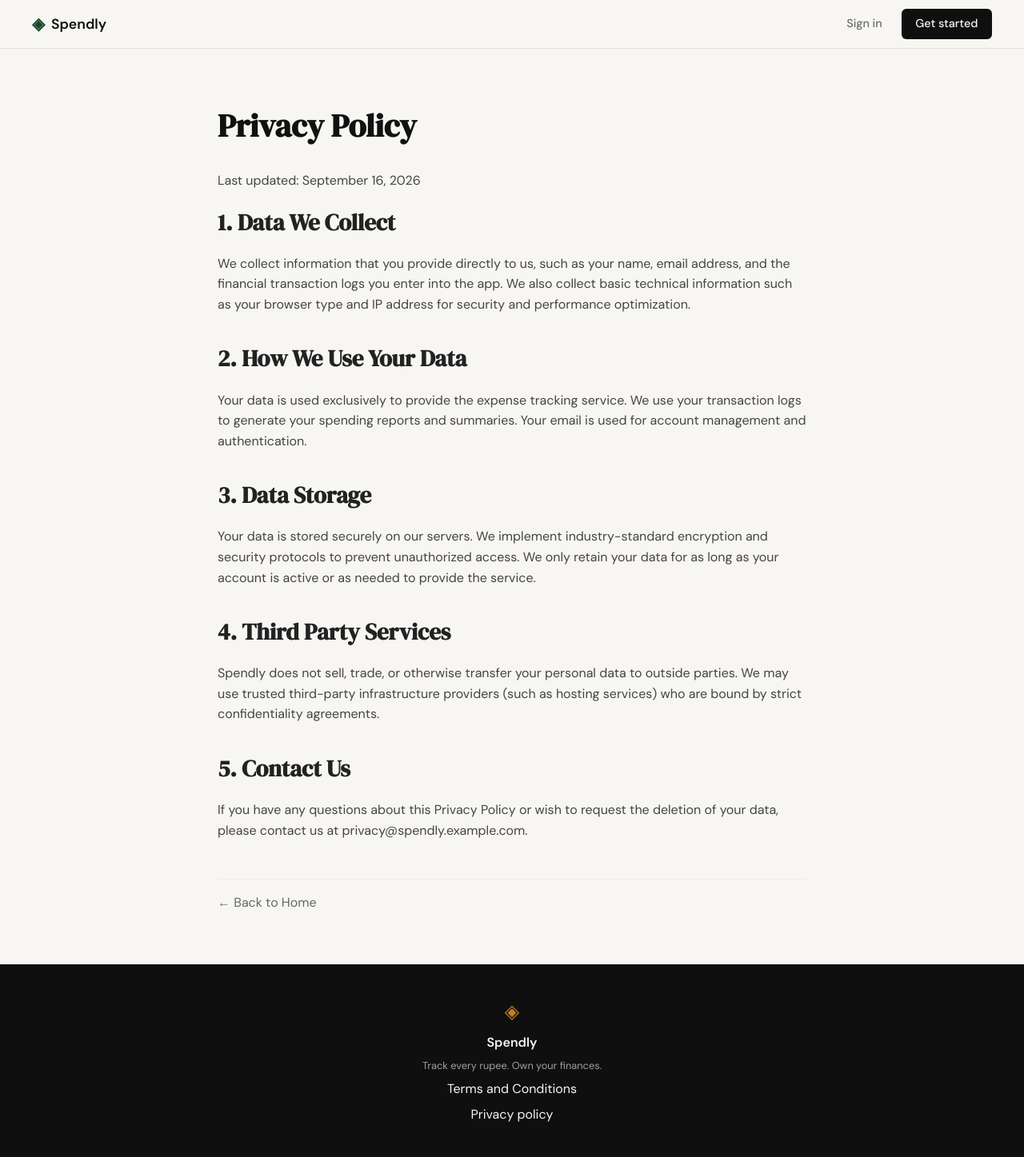
After one commit to teskilatlover123456789-cmd/learn-agentic-ai, a Flask app: page /privacy in a window 1280 px wide. The commit adds this page. Shown: the whole page at 80% size. Run offline with Flask 3, Linux system fonts and the light colour scheme.

Commit message:
landing: add privacy policy page and route
Co-Authored-By: Claude Code <noreply@anthropic.com>

```diff
--- a/app.py
+++ b/app.py
@@ -20,6 +20,16 @@ def register():
 @app.route("/login")
 def login():
     return render_template("login.html")
+
+
+@app.route("/terms")
+def terms():
+    return render_template("terms.html")
+
+
+@app.route("/privacy")
+def privacy():
+    return render_template("privacy.html")
 
 
 # ------------------------------------------------------------------ #
--- a/templates/base.html
+++ b/templates/base.html
@@ -34,8 +34,8 @@
             <span class="brand-icon">◈</span>
             <span class="footer-name">Spendly</span>
             <p class="footer-copy">Track every rupee. Own your finances.</p>
-            <a href="#">Terms and Conditions</a>
-            <a href="#">Privacy policy</a>
+            <a href="{{ url_for('terms') }}">Terms and Conditions</a>
+            <a href="{{ url_for('privacy') }}">Privacy policy</a>
         </div>
     </footer>
 
--- /dev/null
+++ b/templates/privacy.html
@@ -0,0 +1,39 @@
+{% extends "base.html" %}
+
+{% block title %}Privacy Policy — Spendly{% endblock %}
+
+{% block content %}
+<div class="terms-container" style="max-width: 800px; margin: 4rem auto; padding: 0 2rem; line-height: 1.6; color: #444;">
+    <h1 style="font-family: 'DM Serif Display', serif; font-size: 2.5rem; margin-bottom: 1.5rem; color: #111;">Privacy Policy</h1>
+    <p style="margin-bottom: 1rem;">Last updated: September 16, 2026</p>
+
+    <section style="margin-bottom: 2rem;">
+        <h2 style="font-family: 'DM Serif Display', serif; font-size: 1.8rem; margin-bottom: 1rem; color: #222;">1. Data We Collect</h2>
+        <p>We collect information that you provide directly to us, such as your name, email address, and the financial transaction logs you enter into the app. We also collect basic technical information such as your browser type and IP address for security and performance optimization.</p>
+    </section>
+
+    <section style="margin-bottom: 2rem;">
+        <h2 style="font-family: 'DM Serif Display', serif; font-size: 1.8rem; margin-bottom: 1rem; color: #222;">2. How We Use Your Data</h2>
+        <p>Your data is used exclusively to provide the expense tracking service. We use your transaction logs to generate your spending reports and summaries. Your email is used for account management and authentication.</p>
+    </section>
+
+    <section style="margin-bottom: 2rem;">
+        <h2 style="font-family: 'DM Serif Display', serif; font-size: 1.8rem; margin-bottom: 1rem; color: #222;">3. Data Storage</h2>
+        <p>Your data is stored securely on our servers. We implement industry-standard encryption and security protocols to prevent unauthorized access. We only retain your data for as long as your account is active or as needed to provide the service.</p>
+    </section>
+
+    <section style="margin-bottom: 2rem;">
+        <h2 style="font-family: 'DM Serif Display', serif; font-size: 1.8rem; margin-bottom: 1rem; color: #222;">4. Third Party Services</h2>
+        <p>Spendly does not sell, trade, or otherwise transfer your personal data to outside parties. We may use trusted third-party infrastructure providers (such as hosting services) who are bound by strict confidentiality agreements.</p>
+    </section>
+
+    <section style="margin-bottom: 2rem;">
+        <h2 style="font-family: 'DM Serif Display', serif; font-size: 1.8rem; margin-bottom: 1rem; color: #222;">5. Contact Us</h2>
+        <p>If you have any questions about this Privacy Policy or wish to request the deletion of your data, please contact us at privacy@spendly.example.com.</p>
+    </section>
+
+    <div style="margin-top: 3rem; border-top: 1px solid #eee; padding-top: 1rem;">
+        <a href="{{ url_for('landing') }}" style="color: #666; text-decoration: none;">← Back to Home</a>
+    </div>
+</div>
+{% endblock %}
```
Also changed, not shown: templates/terms.html (added, +39 -0 lines).
